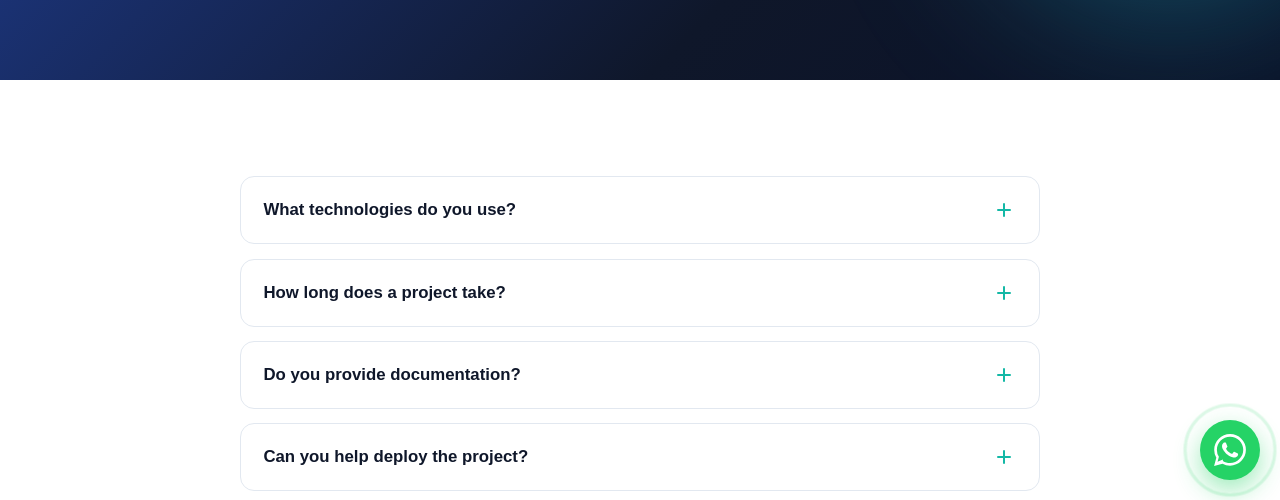
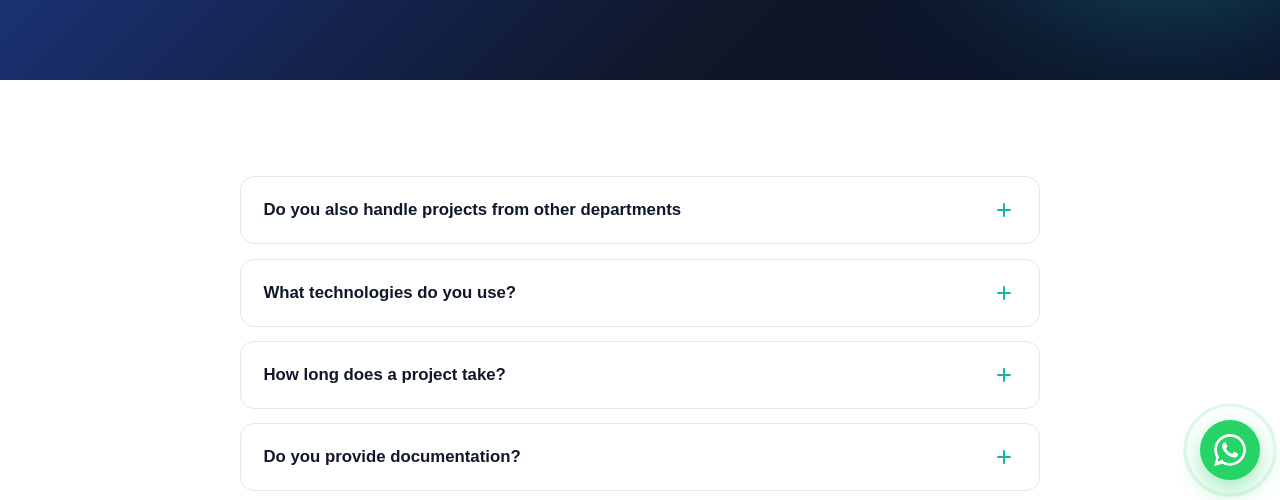
Before and after one commit to Zurum2025/technthesis, a plain HTML site: page faq.html in a window 1280 px wide. Shown: the part 300-800 px from the top of the page. Drawn offline with Linux system fonts and the light colour scheme.

Commit message:
add departments we cover to faq

```diff
--- a/faq.html
+++ b/faq.html
@@ -43,6 +43,11 @@
   <section class="section">
     <div class="container">
       <div class="faq-wrap">
+
+        <div class="faq-item" data-reveal>
+          <button class="faq-q" aria-expanded="false">Do you also handle projects from other departments <span class="plus"></span></button>
+          <div class="faq-a"><p>Yes we do. So long as the section of the work is IT related, it's part of what we do. We cover data analysis in any field and research and development in any IT related field</p></div>
+        </div>
 
         <div class="faq-item" data-reveal>
           <button class="faq-q" aria-expanded="false">What technologies do you use? <span class="plus"></span></button>
```
